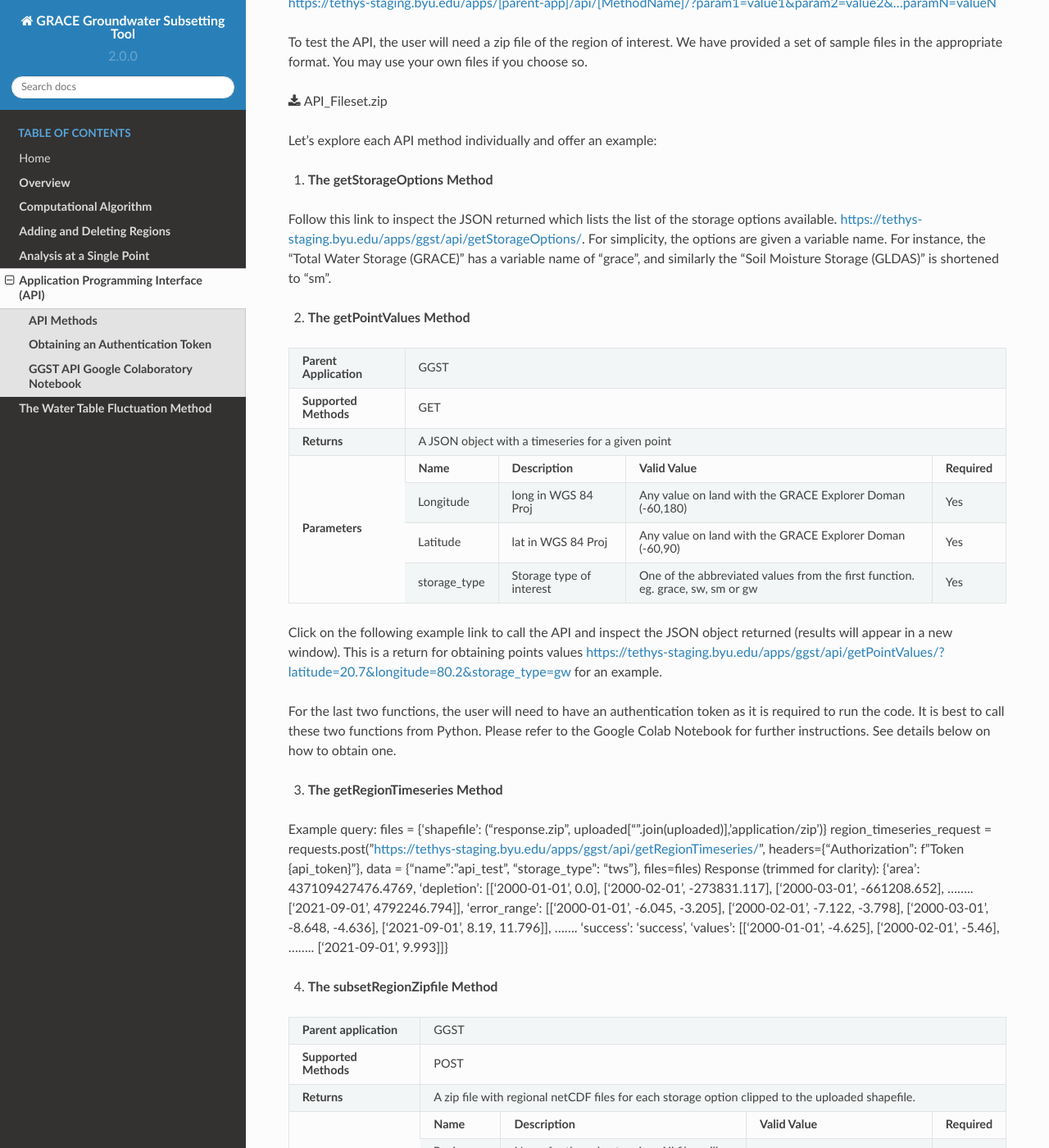
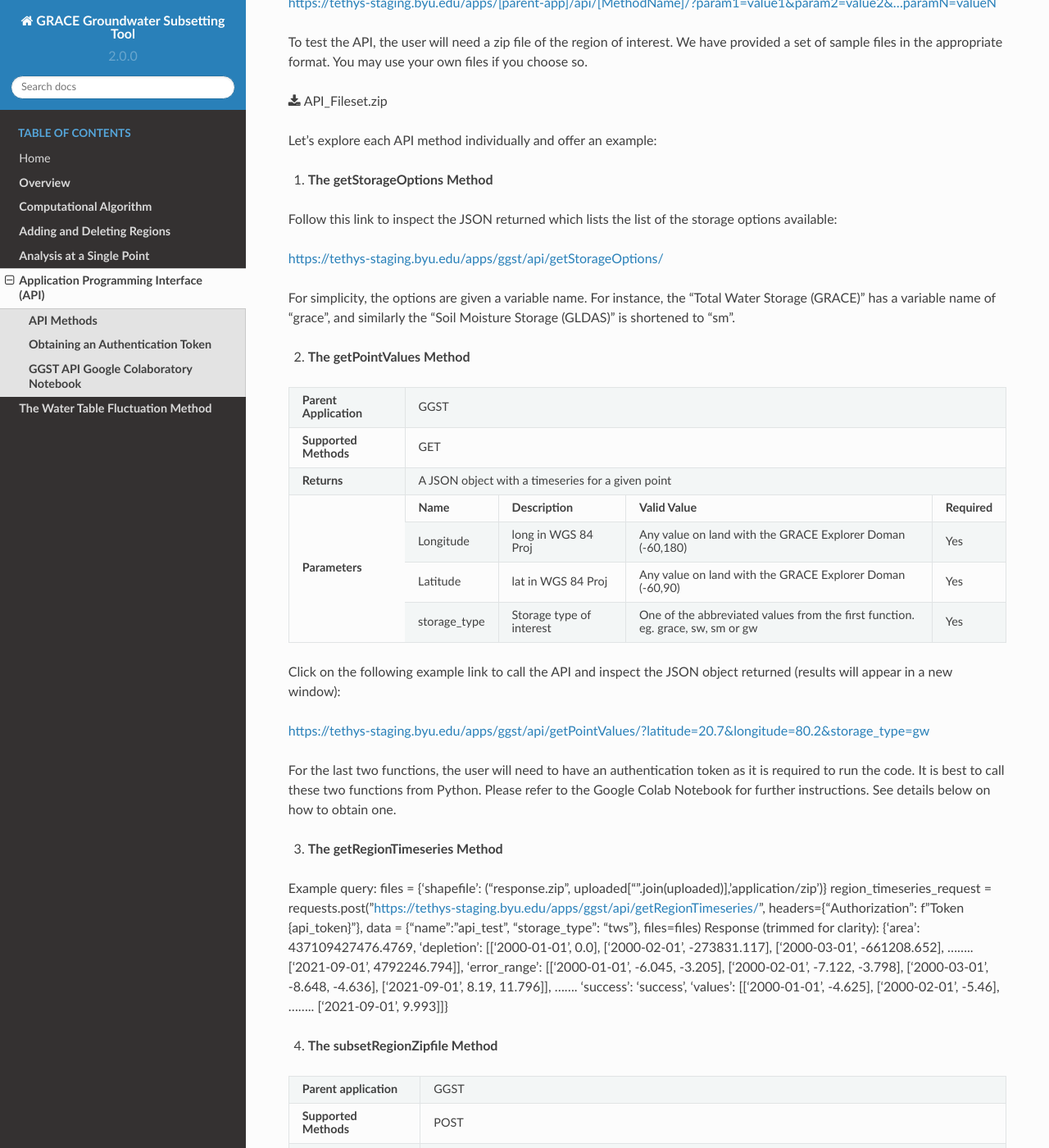
Before and after one commit to BYU-Hydroinformatics/ggst, a Sphinx documentation site: the page built from docs/source/api.rst, in a window 1280 px wide and 1400 px high, scrolled down 844 px. Shown: the whole window at 82% size. Built offline with Sphinx 7.4.7 and the Read the Docs theme 2.0.0, drawn with Linux system fonts in a browser that asks for light colours.

```diff
--- a/docs/source/api.rst
+++ b/docs/source/api.rst
@@ -47,7 +47,11 @@ Let's explore each API method individually and offer an example:
 | **Parameters**     | There are no parameters for the getStorageOptions function|
 +------------------------+-----------------------------------------------------------+
 
-Follow this link to inspect the JSON returned which lists the list of the storage options available. https://tethys-staging.byu.edu/apps/ggst/api/getStorageOptions/. For simplicity, the options are given a variable name. For instance, the "Total Water Storage (GRACE)" has a variable name of "grace", and similarly the "Soil Moisture Storage (GLDAS)" is shortened to "sm".
+Follow this link to inspect the JSON returned which lists the list of the storage options available:
+
+https://tethys-staging.byu.edu/apps/ggst/api/getStorageOptions/
+
+For simplicity, the options are given a variable name. For instance, the "Total Water Storage (GRACE)" has a variable name of "grace", and similarly the "Soil Moisture Storage (GLDAS)" is shortened to "sm".
 
 2. **The getPointValues Method**
 
@@ -68,7 +72,9 @@ Follow this link to inspect the JSON returned which lists the list of the storag
 +------------------------+-------------+--------------------------+--------------------------------------------------------------------------------+--------------+
 
 
-Click on the following example link to call the API and inspect the JSON object returned (results will appear in a new window). This is a return for obtaining points values https://tethys-staging.byu.edu/apps/ggst/api/getPointValues/?latitude=20.7&longitude=80.2&storage_type=gw for an example.
+Click on the following example link to call the API and inspect the JSON object returned (results will appear in a new window):
+
+https://tethys-staging.byu.edu/apps/ggst/api/getPointValues/?latitude=20.7&longitude=80.2&storage_type=gw
 
 For the last two functions, the user will need to have an authentication token as it is required to run the code. It is best to call these two functions from Python. Please refer to the Google Colab Notebook for further instructions. See details below on how to obtain one.
 
```
